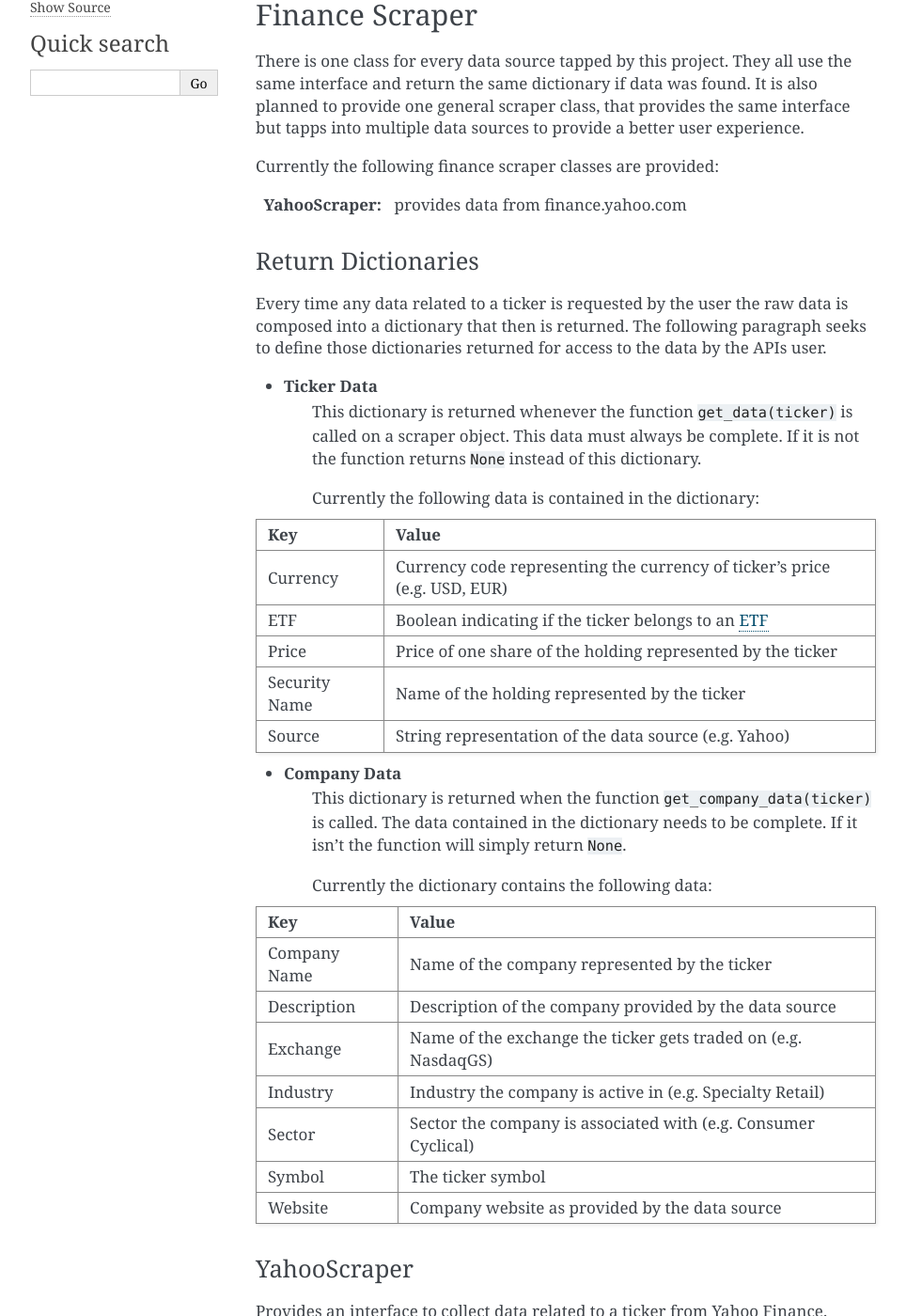
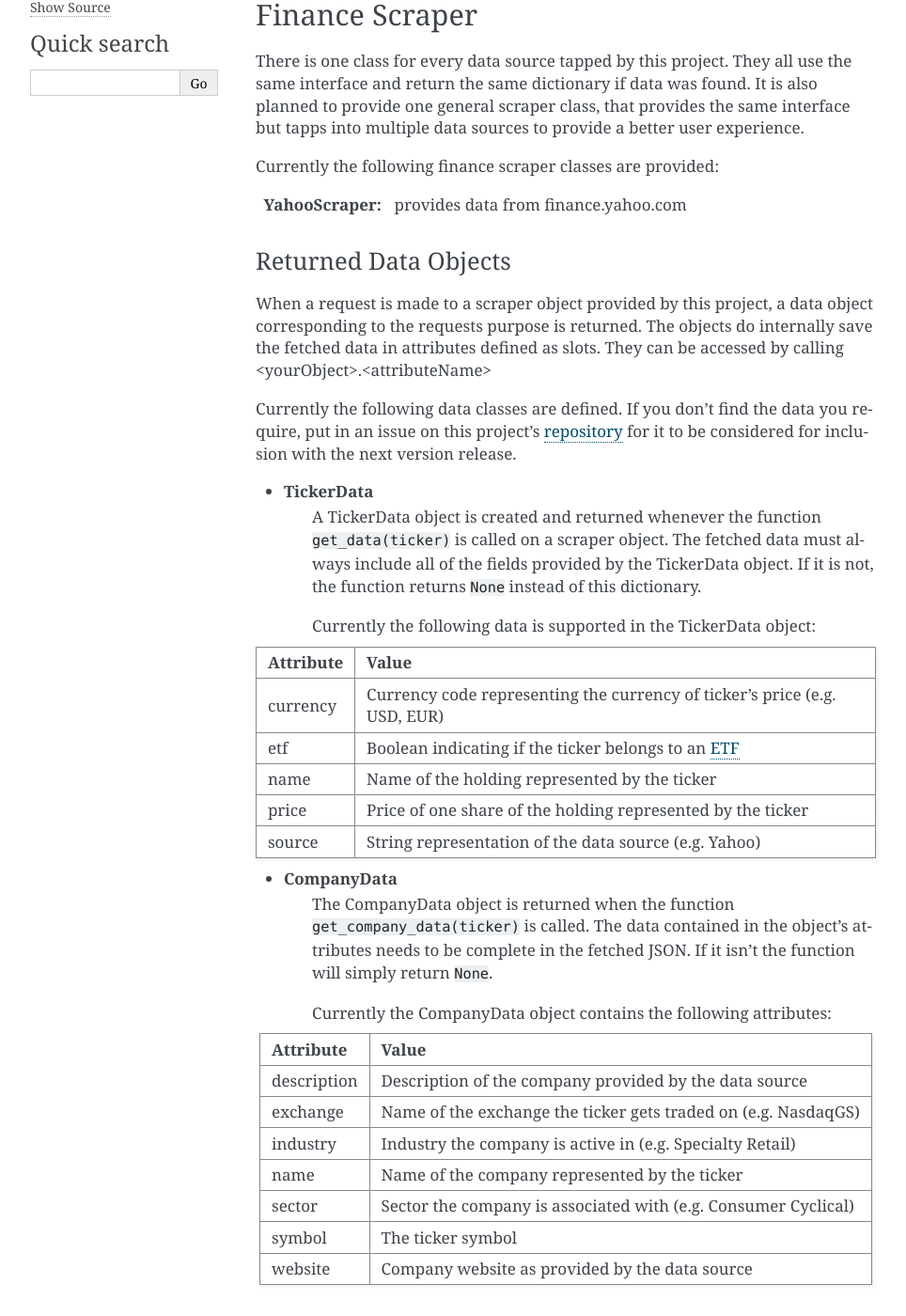
Before and after one commit to LukasBudach/FinanceScraper, a Sphinx documentation site: the page built from docs/interface.rst, in a window 1280 px wide and 1400 px high, scrolled down 258 px. Shown: the whole window at 94% size, without its empty margins (148-1112 px from the left). Built offline with Sphinx 7.4.7, drawn with Linux system fonts in a browser that asks for light colours; some of the changed text lies outside the part shown.

Commit message:
update documentation for new interface

```diff
--- a/docs/install.rst
+++ b/docs/install.rst
@@ -34,7 +34,7 @@ about cloning the repository containing this project.
 
 .. code-block:: Terminfo
 
-  git clone https://github.com/LukasBudach/Finance Scraper.git
+  git clone https://github.com/LukasBudach/FinanceScraper.git
 
 This way you can make your adaptions to the API and use your local version for
 your own project. If your project is growing bigger and you need to distribute
--- a/docs/interface.rst
+++ b/docs/interface.rst
@@ -21,62 +21,70 @@ Currently the following finance scraper classes are provided:
 :YahooScraper:
     provides data from finance.yahoo.com
 
-Return Dictionaries
-+++++++++++++++++++
+.. _ret-data-objects:
 
-Every time any data related to a ticker is requested by the user the raw data
-is composed into a dictionary that then is returned. The following paragraph
-seeks to define those dictionaries returned for access to the data by the APIs
-user.
+Returned Data Objects
++++++++++++++++++++++
 
-- **Ticker Data**
-    This dictionary is returned whenever the function :code:`get_data(ticker)`
-    is called on a scraper object. This data must always be complete. If it is
-    not the function returns :code:`None` instead of this dictionary.
+When a request is made to a scraper object provided by this project, a data
+object corresponding to the requests purpose is returned. The objects do
+internally save the fetched data in attributes defined as slots. They can be
+accessed by calling <yourObject>.<attributeName>
 
-    Currently the following data is contained in the dictionary:
+Currently the following data classes are defined. If you don't find the data
+you require, put in an issue on this project's repository_ for it to be
+considered for inclusion with the next version release.
+
+- **TickerData**
+    A TickerData object is created and returned whenever the function
+    :code:`get_data(ticker)` is called on a scraper object. The fetched data
+    must always include all of the fields provided by the TickerData object. If
+    it is not, the function returns :code:`None` instead of this dictionary.
+
+    Currently the following data is supported in the TickerData object:
 
 +-----------------+-----------------------------------------------------------------+
-| Key             | Value                                                           |
+| Attribute       | Value                                                           |
 +=================+=================================================================+
-| Currency        | Currency code representing the currency of ticker's price (e.g. |
+| currency        | Currency code representing the currency of ticker's price (e.g. |
 |                 | USD, EUR)                                                       |
 +-----------------+-----------------------------------------------------------------+
-| ETF             | Boolean indicating if the ticker belongs to an ETF_             |
+| etf             | Boolean indicating if the ticker belongs to an ETF_             |
 +-----------------+-----------------------------------------------------------------+
-| Price           | Price of one share of the holding represented by the ticker     |
+| name            | Name of the holding represented by the ticker                   |
 +-----------------+-----------------------------------------------------------------+
-| Security Name   | Name of the holding represented by the ticker                   |
+| price           | Price of one share of the holding represented by the ticker     |
 +-----------------+-----------------------------------------------------------------+
-| Source          | String representation of the data source (e.g. Yahoo)           |
+| source          | String representation of the data source (e.g. Yahoo)           |
 +-----------------+-----------------------------------------------------------------+
 
-- **Company Data**
-    This dictionary is returned when the function
+- **CompanyData**
+    The CompanyData object is returned when the function
     :code:`get_company_data(ticker)` is called. The data contained in the
-    dictionary needs to be complete. If it isn't the function will simply
-    return :code:`None`.
+    object's attributes needs to be complete in the fetched JSON. If it isn't
+    the function will simply return :code:`None`.
 
-    Currently the dictionary contains the following data:
+    Currently the CompanyData object contains the following attributes:
 
 +-----------------+-----------------------------------------------------------------+
-| Key             | Value                                                           |
+| Attribute       | Value                                                           |
 +=================+=================================================================+
-| Company Name    | Name of the company represented by the ticker                   |
+| description     | Description of the company provided by the data source          |
 +-----------------+-----------------------------------------------------------------+
-| Description     | Description of the company provided by the data source          |
+| exchange        | Name of the exchange the ticker gets traded on (e.g. NasdaqGS)  |
 +-----------------+-----------------------------------------------------------------+
-| Exchange        | Name of the exchange the ticker gets traded on (e.g. NasdaqGS)  |
+| industry        | Industry the company is active in (e.g. Specialty Retail)       |
 +-----------------+-----------------------------------------------------------------+
-| Industry        | Industry the company is active in (e.g. Specialty Retail)       |
+| name            | Name of the company represented by the ticker                   |
 +-----------------+-----------------------------------------------------------------+
-| Sector          | Sector the company is associated with (e.g. Consumer Cyclical)  |
+| sector          | Sector the company is associated with (e.g. Consumer Cyclical)  |
 +-----------------+-----------------------------------------------------------------+
-| Symbol          | The ticker symbol                                               |
+| symbol          | The ticker symbol                                               |
 +-----------------+-----------------------------------------------------------------+
-| Website         | Company website as provided by the data source                  |
+| website         | Company website as provided by the data source                  |
 +-----------------+-----------------------------------------------------------------+
 
+.. _yahoo-scraper:
 
 YahooScraper
 ++++++++++++
@@ -112,15 +120,15 @@ holding_time=15* )
     - **get_data** ( *ticker* )
         Fetches data for the given *ticker* from the internal buffer or the
         defined source. If data was retrieved it is saved in the internal
-        buffer and returned as the previously defined dictionary containing the
-        relevant portions of the recovered data. If the fetch was not
-        successful returns :code:`None`.
+        buffer and returned as the previously defined TickerData object
+        containing the relevant portions of the recovered data. If the fetch
+        was not successful returns :code:`None`.
     - **get_company_data** ( *ticker* )
         Fetches data for the given *ticker* from the internal buffer or the
         defined source. If data was retrieved it is saved in the internal
-        buffer and returned as the previously defined dictionary containing the
-        relevant portions of the recovered data. If the fetch was not
-        successful returns :code:`None`.
+        buffer and returned as the previously defined CompanyData object
+        containing the relevant portions of the recovered data. If the fetch
+        was not successful returns :code:`None`.
 
 Currency Converter
 ------------------
@@ -163,3 +171,4 @@ use_buffer=True, buffer_size=10, holding_time=1800* )
         most likely the case when *base_currency_code* is not valid)
 
 .. _ETF: https://www.investopedia.com/terms/e/etf.asp
+.. _repository: https://github.com/LukasBudach/FinanceScraper
```
Also changed, not shown: docs/quickstart.rst (+8 -40 lines).
